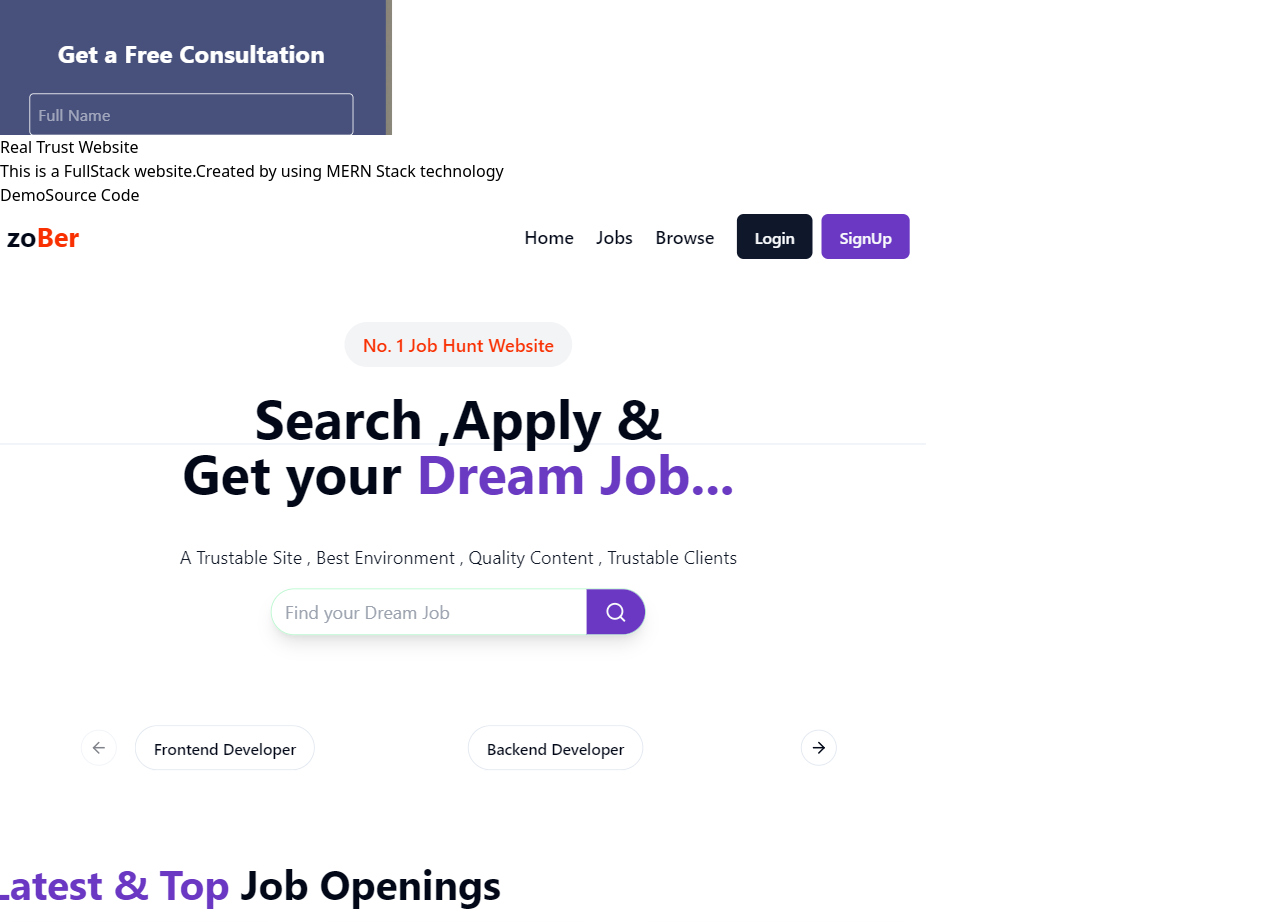
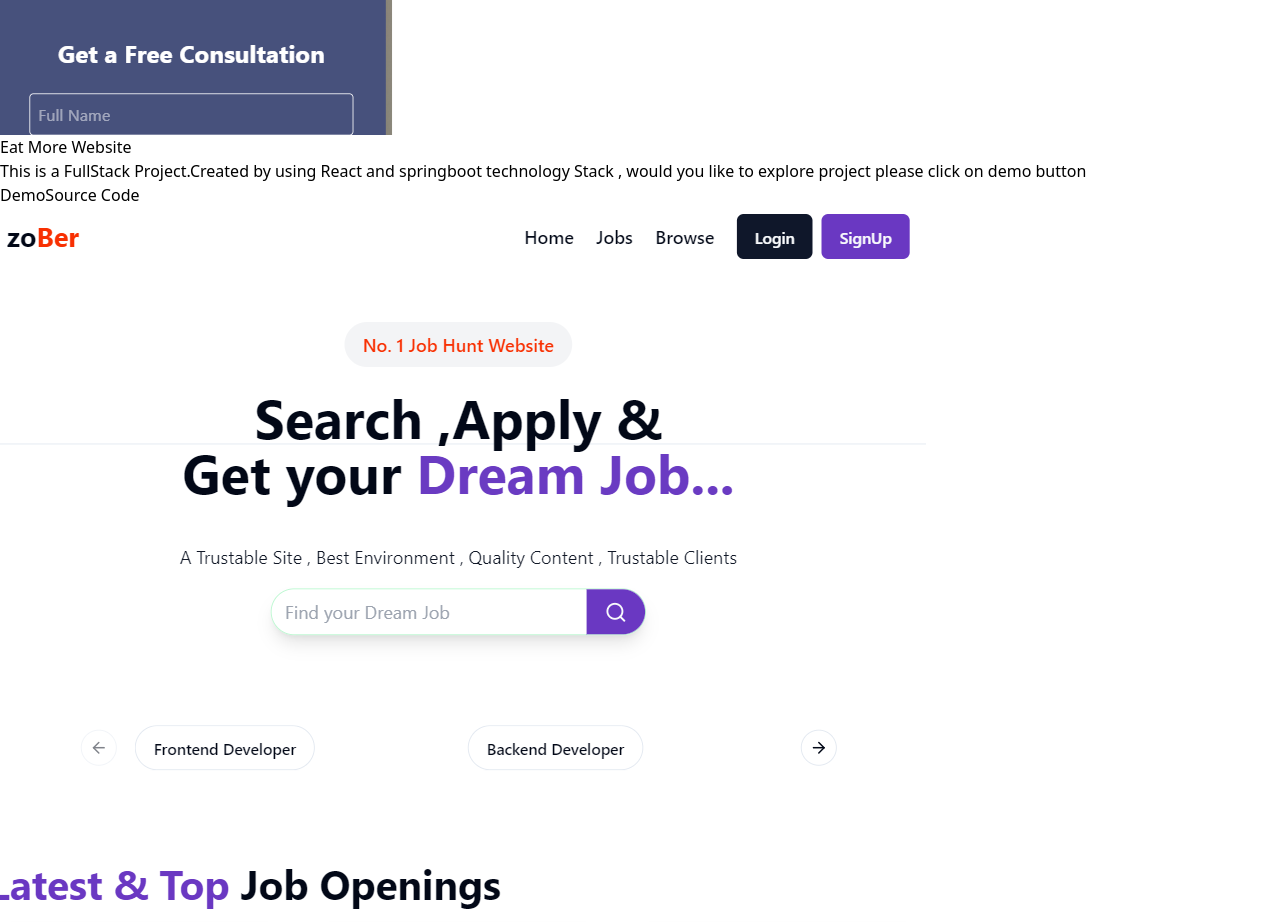
Before and after one commit to Neeraj-kurmi/Portfolio, a React (Vite) app: page / in a window 1280 px wide. Shown: the part 2660-3582 px from the top of the page. Built offline with nearby package versions, Linux system fonts and the light colour scheme.

Commit message:
Change project name and update demo/source links
Updated project details and links for the Eat More website.

```diff
--- a/src/components/Projects.jsx
+++ b/src/components/Projects.jsx
@@ -37,17 +37,17 @@ const Projects = () => {
         <div className="p-3 md:p-6 flex flex-col w-80 shadow-xl shadow-slate-900 rounded-2xl bg-[#0c0e19]">
           <img src='\trust.png' className="md:h-40 h-40 m-4 "/>
           <h3 className=" px-3 text-xl md:text-2xl font-bold leading-normal">
-            Real Trust Website
+           Eat More Website
           </h3>
           <p className="px-4 text-sm md:text-md leading-tight py-2">
-             This is a FullStack website.Created by using MERN Stack technology
+             This is a FullStack Project.Created by using React and springboot technology Stack , would you like to explore project please click on demo button
           </p>
           <div className="mt-2 p-2 flex gap-2 md:gap-4">
             <button
               className=" md:mt-10 text-white py-2 px-3 text-sm md:text-lg md:py-2 md:px-4 hover:opacity-85 bg-[#465697]
         duration-300 hover:scale-105 font-semibold rounded-3xl"
             >
-              <a href="https://real-trust-eight.vercel.app/" target="_blank">
+              <a href="https://eat-more-zeta.vercel.app/" target="_blank">
                 Demo
               </a>
             </button>
@@ -55,7 +55,7 @@ const Projects = () => {
               className=" md:mt-10 text-white py-2 px-3 text-sm md:text-lg md:py-2 md:px-4 hover:opacity-85 bg-[#465697]
         duration-300 hover:scale-105 font-semibold rounded-3xl"
             >
-             <a href="https://github.com/Neeraj-kurmi/RealTrust" target="_blank">
+             <a href="https://github.com/Neeraj-kurmi/EatMoreWebApp" target="_blank">
                 Source Code
               </a>
             </button>
```
